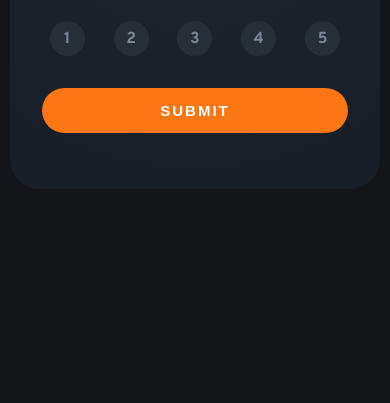
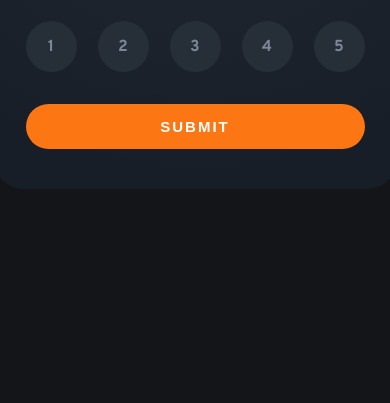
Before and after one commit to GukCM/interactive-rating-component, a plain HTML site: page index.html in a window 390 px wide. Shown: the part 441-844 px from the top of the page. Drawn offline with Linux system fonts and the light colour scheme.

Commit message:
Finalizado

```diff
--- a/css/styles.css
+++ b/css/styles.css
@@ -165,24 +165,3 @@ body {
     text-align: center;
     color: #969FAD;
 }
-
-@media screen and (max-width: 464px) {
-    body {
-        padding: 0 24px;
-    }
-
-    .card {
-        width: 100%;
-    }
-}
-
-@media screen and (max-width: 420px) {
-    body {
-        padding: 0 10px;
-    }
-
-    .rating__option {
-        width: 35px;
-        height: 35px;
-    }
-}
```
